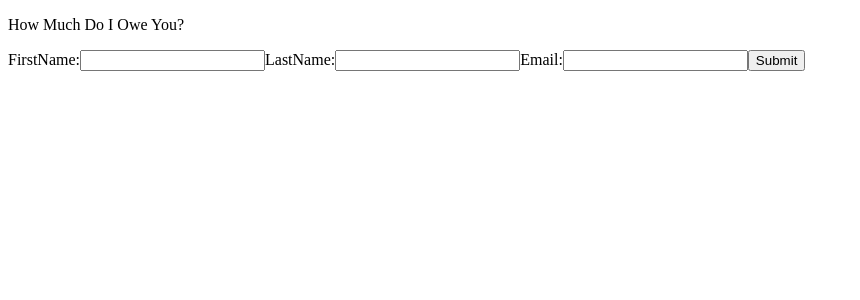
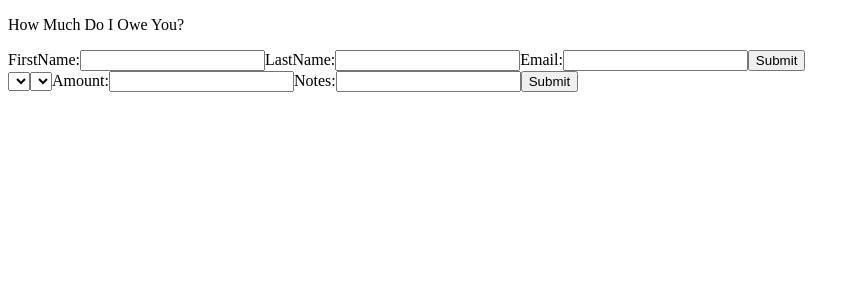
Before and after one commit to damiansf/HowMuchDoIOweYou, a React (Create React App) app: page / in a window 1280 px wide. Shown: the top 300 px of the page, without its empty margins (0-860 px from the left). Built offline with nearby package versions, Linux system fonts and the light colour scheme.

Commit message:
adding more functionality for debts

```diff
--- a/src/App.js
+++ b/src/App.js
@@ -5,7 +5,7 @@ import * as actionDefs from './actions/actionDefs';
 
 function mapStateToProps(state) {
   return {
-
+    emails: state.emails,
   }
 }
 
--- a/src/actions/actionDefs.js
+++ b/src/actions/actionDefs.js
@@ -17,7 +17,9 @@ export function addDebt(data) {
   let userOne = "";
   let userTwo = "";
 
-  if(data.userOne.localeCompare(data.userTwo) > 0) {
+  console.log(data)
+
+  if(data.userOne.localeCompare(data.userTwo) < 0) {
     userOne = data.userOne;
     userTwo = data.userTwo;
   } else {
@@ -30,7 +32,8 @@ export function addDebt(data) {
     payload: {
       userIDOne: userOne,
       userIDTwo: userTwo,
-      Amount: data.amount
+      amount: data.amount,
+      notes: data.notes
     }
   }
 }
--- a/src/components/addDebt.js
+++ b/src/components/addDebt.js
@@ -1,25 +1,70 @@
 import React from 'react';
 
-export default class AddUser extends React.Component {
+export default class AddDebt extends React.Component {
 
   constructor() {
     super();
 
     this.state = {
-
+      amount: "",
+      notes: "",
+      emailOne: "",
+      emailTwo: ""
     };
 
     this.handleSubmit = this.handleSubmit.bind(this);
+    this.handleAmount = this.handleAmount.bind(this);
+    this.handleOwnerEmail = this.handleOwnerEmail.bind(this);
+    this.handleSlaveEmail = this.handleSlaveEmail.bind(this);
+    this.handleNotes = this.handleNotes.bind(this);
+  }
 
+  handleAmount(event) {
+    if (!isNaN(event.target.value)) {
+      this.setState({amount: event.target.value});
+    }
+  }
+
+  handleNotes(event) {
+    this.setState({notes: event.target.value});
+  }
+
+  handleOwnerEmail(event) {
+    this.setState({emailOne: event.target.value});
+  }
+
+  handleSlaveEmail(event) {
+    this.setState({emailTwo: event.target.value});
   }
 
   handleSubmit(event) {
-
+    var obj = {
+      userOne: this.state.emailOne ? this.state.emailOne : this.props.emails[0],
+      userTwo: this.state.emailTwo ? this.state.emailTwo : this.props.emails[0],
+      amount: this.state.amount,
+      notes: this.state.notes
+    }
+    this.props.addDebt(obj);
+    alert('User Debt added');
   }
 
   render() {
     return (
       <form>
+        <select onChange={this.handleOwnerEmail}>
+          {this.props.emails.map((email) => <option key={email} value={email} >{email}</option>)}
+        </select>
+        <select onChange={this.handleSlaveEmail}>
+          {this.props.emails.map((email) => <option key={email} value={email} >{email}</option>)}
+        </select>
+        <label>
+          Amount:
+          <input type="text" name="amount" value={this.state.amount} onChange={this.handleAmount} />
+        </label>
+        <label>
+          Notes:
+          <input type="text" name="notes" value={this.state.notes} onChange={this.handleNotes} />
+        </label>
         <input type="button" value="Submit" onClick={this.handleSubmit}/>
       </form>
     );
--- a/src/main.js
+++ b/src/main.js
@@ -1,5 +1,6 @@
 import React from 'react';
 import AddUser from './components/addUser'
+import AddDebt from './components/addDebt'
 
 export default class Main extends React.Component {
 
@@ -12,6 +13,7 @@ export default class Main extends React.Component {
           </p>
         </header>
         <AddUser addUser={this.props.addUser} />
+        <AddDebt addDebt={this.props.addDebt} emails={this.props.emails}/>
       </div>
     );
   }
--- a/src/reducers/reducer.js
+++ b/src/reducers/reducer.js
@@ -13,6 +13,7 @@ function reducer(state = initialState, action) {
   switch (action.type) {
     case actionConst.addUser: {
       return {
+        ...state,
         emails: [...state.emails, action.email],
         users: {
           ...state.users,
@@ -27,6 +28,7 @@ function reducer(state = initialState, action) {
       if(checkForDebtInstance(state.debtList, action.payload.userIDOne, action.payload.userIDTwo)) {
 
         return {
+          ...state,
           debtList: [...state.debtList, action.userIDOne + action.userIDTwo],
           debtMap: {
             ...state.debtMap,
@@ -36,6 +38,7 @@ function reducer(state = initialState, action) {
 
       } else {
         return {
+          ...state,
           debtList: [...state.debtList, action.userIDOne + action.userIDTwo],
           debtMap: {
             ...state.debtMap,
```
